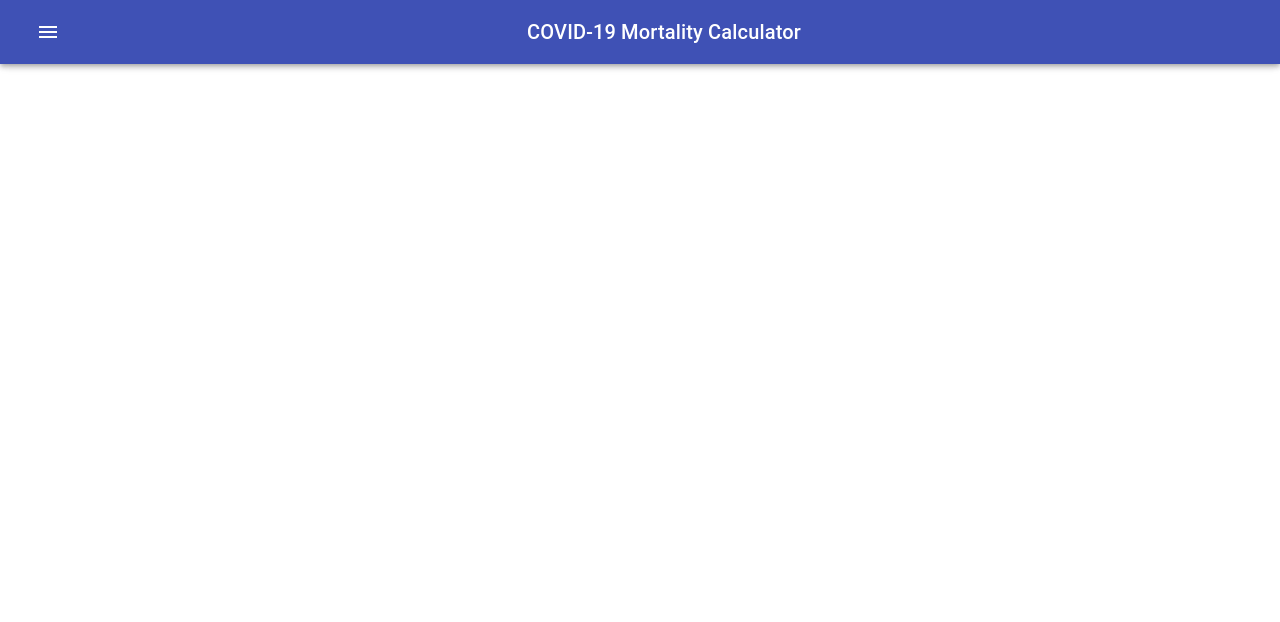
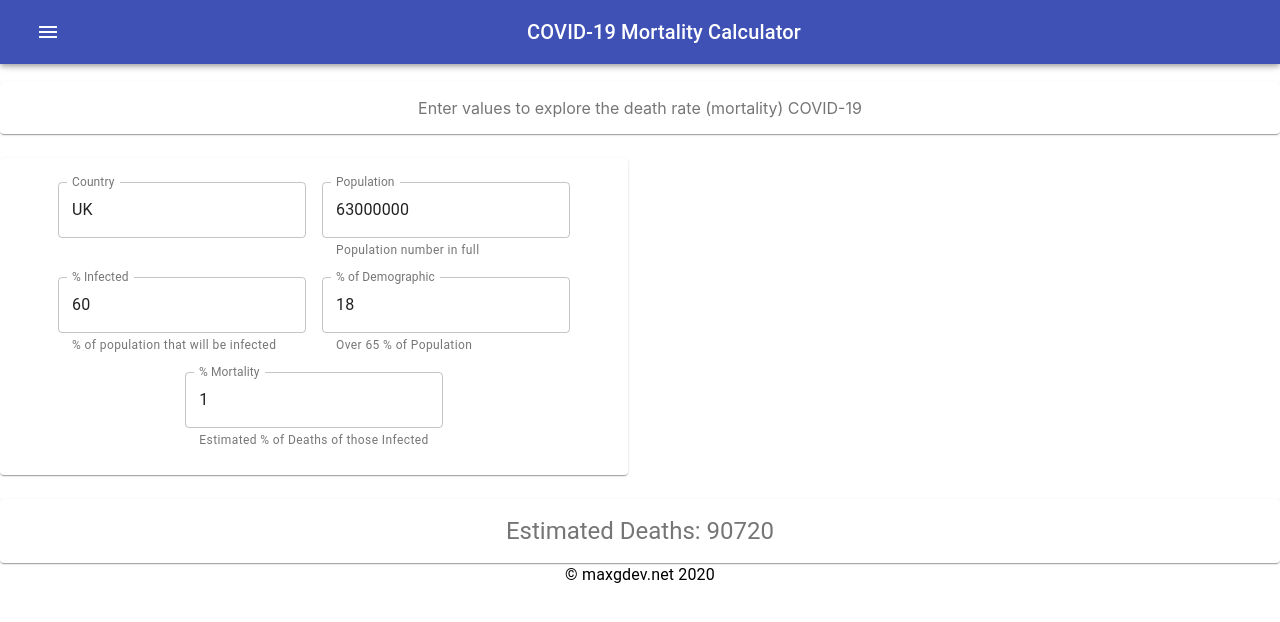
Before and after one commit to maxgdev/covid19-calc, a React (Create React App) app: page / in a window 1280 px wide. Shown: the top 622 px of the page. Built offline with nearby package versions, Linux system fonts and the light colour scheme.

Commit message:
Added header text & footer

```diff
--- a/src/App.js
+++ b/src/App.js
@@ -1,5 +1,8 @@
 import React from 'react';
 import MyAppBar from './AppBar'
+import Footer from './Footer'
+import ValidationTextFields from './TextField'
+
 
 
 import './App.css';
@@ -9,7 +12,8 @@ function App() {
     <div className="App">
       <h1>Covid 19 Calculator</h1>
       <MyAppBar />
-
+      < ValidationTextFields />
+      < Footer />
     </div>
   );
 }
--- a/src/AppBar/index.js
+++ b/src/AppBar/index.js
@@ -4,7 +4,6 @@ import { withStyles } from '@material-ui/core/styles';
 import AppBar from '@material-ui/core/AppBar';
 import Toolbar from '@material-ui/core/Toolbar';
 import Typography from '@material-ui/core/Typography';
-import Button from '@material-ui/core/Button';
 import IconButton from '@material-ui/core/IconButton';
 import MenuIcon from '@material-ui/icons/Menu';
 
--- /dev/null
+++ b/src/Footer/index.js
@@ -0,0 +1,22 @@
+import React from 'react';
+import { makeStyles } from '@material-ui/core/styles';
+import BottomNavigation from '@material-ui/core/BottomNavigation';
+import Typography from '@material-ui/core/Typography'
+
+const useStyles = makeStyles({
+  root: {
+    // width: 500,
+  },
+});
+
+export default function SimpleBottomNavigation() {
+  const classes = useStyles();
+
+  return (
+    <BottomNavigation
+      className={classes.root}
+    >
+        <Typography va>© maxgdev.net 2020</Typography>
+    </BottomNavigation>
+  );
+}
--- a/src/TextField/index.js
+++ b/src/TextField/index.js
@@ -0,0 +1,105 @@
+import React from 'react';
+import TextField from '@material-ui/core/TextField';
+import Paper from '@material-ui/core/Paper';
+import Grid from '@material-ui/core/Grid';
+import Typography from '@material-ui/core/Typography'
+import { makeStyles } from '@material-ui/core/styles';
+
+const useStyles = makeStyles(theme => ({
+  root: {
+    '& .MuiTextField-root': {
+      margin: theme.spacing(1),
+      // width: 200,
+      flexGrow: 1,
+    },
+  },
+  paper: {
+    padding: theme.spacing(2),
+    textAlign: 'center',
+    color: theme.palette.text.secondary,
+  },
+}));
+
+export default function FormPropsTextFields() {
+  const classes = useStyles();
+
+  return (
+    <div className={classes.root}>
+    <Grid alignContent ='center' container spacing={3}>
+    <Grid item xs={12}>
+        <Paper className={classes.paper}>
+          <Typography variant=''>
+            Enter values to explore the death rate (mortality) COVID-19
+          </Typography>
+        </Paper>
+      </Grid>
+      <Grid item xs={12} sm={6}>
+        <Paper className={classes.paper}>
+        <form className={classes.root} noValidate autoComplete="off">
+          <div>
+            <TextField
+
+              id="outlined-country"
+              label="Country"
+              defaultValue="UK"
+              variant="outlined"
+            />
+            <TextField
+              id="outlined-population"
+              label="Population"
+              type="number"
+              defaultValue="63000000"
+              InputLabelProps={{
+                shrink: true,
+              }}
+              variant="outlined"
+              helperText="Population number in full"
+            />
+            <TextField
+              id="outlined-infectedPercent"
+              label="% Infected"
+              type="number"
+              defaultValue="60"
+              InputLabelProps={{
+                shrink: true,
+              }}
+              variant="outlined"
+              helperText="% of population that will be infected"
+            />
+            <TextField
+              id="outlined-ageDemographicPercent"
+              label="% of Demographic"
+              type="number"
+              defaultValue="18"
+              InputLabelProps={{
+                shrink: true,
+              }}
+              variant="outlined"
+              helperText="Over 65 % of Population"
+            />
+            <TextField
+              id="outlined-mortality"
+              label="% Mortality"
+              type="number"
+              defaultValue="1"
+              InputLabelProps={{
+                shrink: true,
+              }}
+              variant="outlined"
+              helperText="Estimated % of Deaths of those Infected"
+            />
+          </div>
+        </form>
+        </Paper>
+      </Grid>
+      <Grid item xs={12}>
+        <Paper className={classes.paper}>
+          <Typography variant='h5'>Estimated Deaths: 90720</Typography>
+        </Paper>
+      </Grid>
+
+    </Grid>
+  </div>
+
+  );
+}
```
Also changed, not shown: 1 other file (tests, documents, lock files or other folders).
